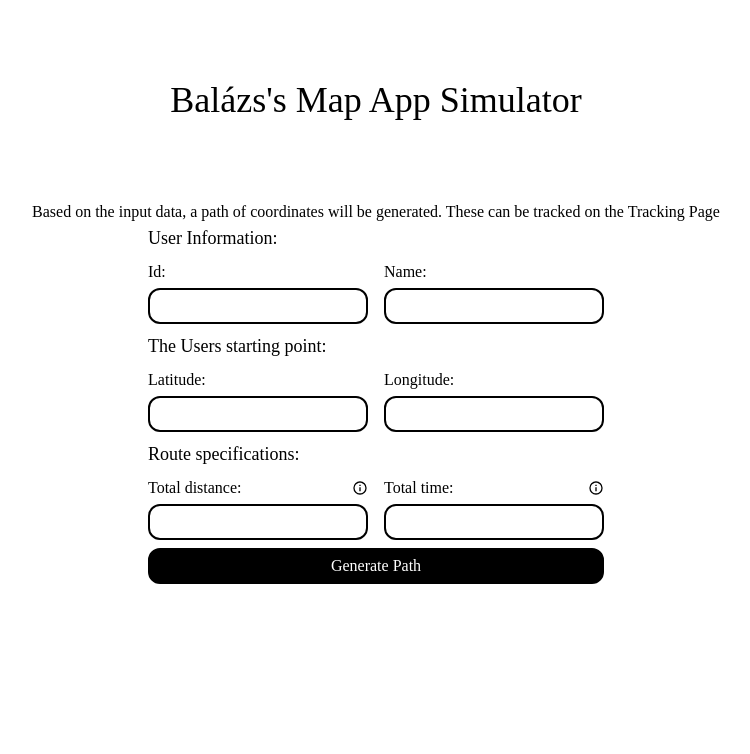
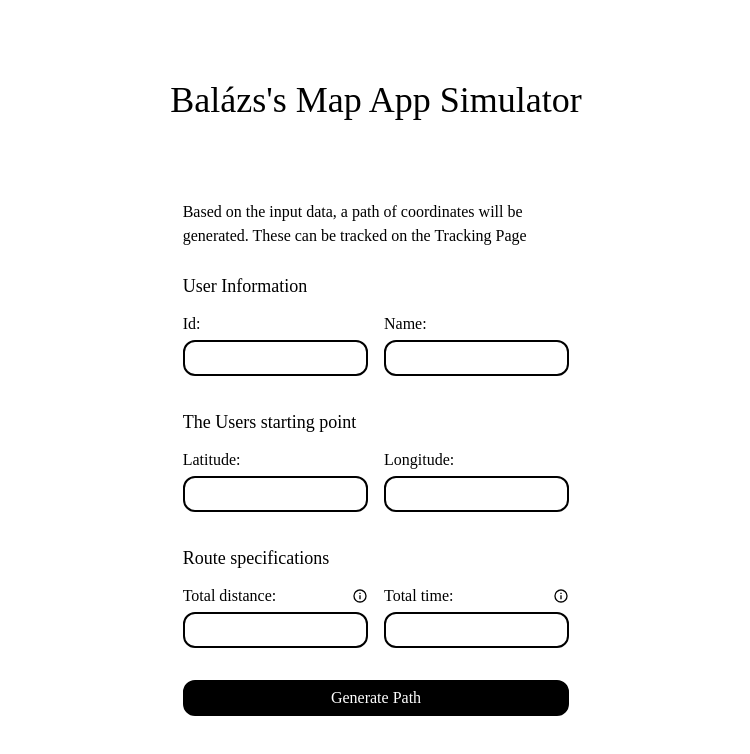
Before and after one commit to Barabasbalazs/map-frontend, a Vue app: page /simulator in a window 1280 px wide. Shown: the top 754 px of the page, without its empty margins (264-1014 px from the left). Built offline with nearby package versions, Linux system fonts and the light colour scheme.

Commit message:
Styling of simulation page is alright with validation error messages improved

```diff
--- a/src/components/inputs/BaseInput.vue
+++ b/src/components/inputs/BaseInput.vue
@@ -8,7 +8,9 @@
       v-model="modelValue"
       :type="type"
       class="border-2 border-black rounded-xl px-2 py-1 focus:border-black w-full"/>
-    <p v-if="error" class="text-red-600 whitespace-nowrap">{{ error }}</p>
+    <div class="min-h-5">
+      <p v-if="error" class="text-red-600 text-sm md:whitespace-nowrap">{{ error }}</p>
+    </div>
   </div>
 </template>
 
--- a/src/components/simulator/SimulationInput.vue
+++ b/src/components/simulator/SimulationInput.vue
@@ -1,8 +1,8 @@
 <template>
-  <div class="flex flex-col gap-2">
-    <div class="flex flex-col gap-2">
-      <h2 class="text-lg">User Information:</h2>
-      <div class="flex gap-4">
+  <div class="flex flex-col gap-2 w-full">
+    <div class="flex flex-col gap-3 w-full">
+      <h3 class="text-lg">User Information</h3>
+      <div class="grid grid-cols-2 gap-4">
         <BaseInput
           v-model="model.user.id"
           label="Id"
@@ -15,8 +15,10 @@
           :error="errors.name"
         />
       </div>
-      <h2 class="text-lg">The Users starting point:</h2>
-      <div class="flex gap-4">
+    </div>
+    <div class="flex flex-col gap-3 w-full">
+      <h3 class="text-lg">The Users starting point</h3>
+      <div class="grid grid-cols-2 gap-4">
         <BaseInput
           v-model="model.user.coords.lat"
           label="Latitude"
@@ -30,8 +32,10 @@
           :error="errors.lng"
         />
       </div>
-      <h2 class="text-lg">Route specifications:</h2>
-      <div class="flex gap-4">
+    </div>
+    <div class="flex flex-col gap-3 w-full">
+      <h3 class="text-lg">Route specifications</h3>
+      <div class="grid grid-cols-2 gap-4">
         <BaseInput
           v-model="model.parameters.distance"
           label="Total distance"
@@ -47,8 +51,8 @@
           :error="errors.time"
         />
       </div>
-      <BaseButton @click="validateModel">Generate Path</BaseButton>
     </div>
+    <BaseButton @click="validateModel">Generate Path</BaseButton>
   </div>
 </template>
 
@@ -56,7 +60,7 @@
 import BaseInput from "../inputs/BaseInput.vue";
 import BaseButton from "../inputs/BaseButton.vue";
 import { UserWithParameters } from "../../types/user-parameters";
-import { userParametersSchema } from "../../models/user-model.dto";
+import { userParametersSchema } from "../../validation/user";
 import { capitalizeFirstLetter } from "../../utils/string-manipulation";
 import { ref } from "vue";
 
@@ -80,9 +84,17 @@ const errors = ref({
 });
 
 function mapErroMessage(errorMessage: string) {
-  const key = Object.keys(errors.value).find((key) => errorMessage.includes(key));
+  const key = Object.keys(errors.value).find((key) =>
+    errorMessage.includes(key)
+  );
   if (key) {
-    errors.value[key] = capitalizeFirstLetter(errorMessage.replace(/"/g, '').replace(/^[^\.]*\./, ''));
+    const errorWithoutQutes = errorMessage.replace(/"/g, "");
+    const lastDotIndex = errorWithoutQutes.lastIndexOf(".");
+    errors.value[key] = capitalizeFirstLetter(
+      lastDotIndex === -1
+        ? errorWithoutQutes
+        : errorWithoutQutes.substring(lastDotIndex + 1)
+    );
   }
 }
 
--- a/src/pages/SimulatorPage.vue
+++ b/src/pages/SimulatorPage.vue
@@ -1,13 +1,13 @@
 <template>
-  <div class="flex flex-col w-screen h-screen">
+  <div class="flex flex-col w-screen h-screen items-center">
     <div class="flex justify-center items-center h-1/3">
       <h1 class="text-4xl text-center">Balázs's Map App Simulator</h1>
     </div>
-    <div class="flex flex-col items-center h-full w-full px-5 md:px-0">
-      <p>
+    <div class="flex flex-col items-center h-full w-full px-5 md:w-1/3 gap-6">
+      <h2>
         Based on the input data, a path of coordinates will be generated. These
         can be tracked on the Tracking Page
-      </p>
+      </h2>
       <SimulationInput v-if="!path" :model-value="userWithParametersModel" @update:model-value="createPath"/>
       <div v-else>
         {{ path }}
```
Also changed, not shown: src/validation/user.ts (renamed from src/models/user-model.dto.ts).
